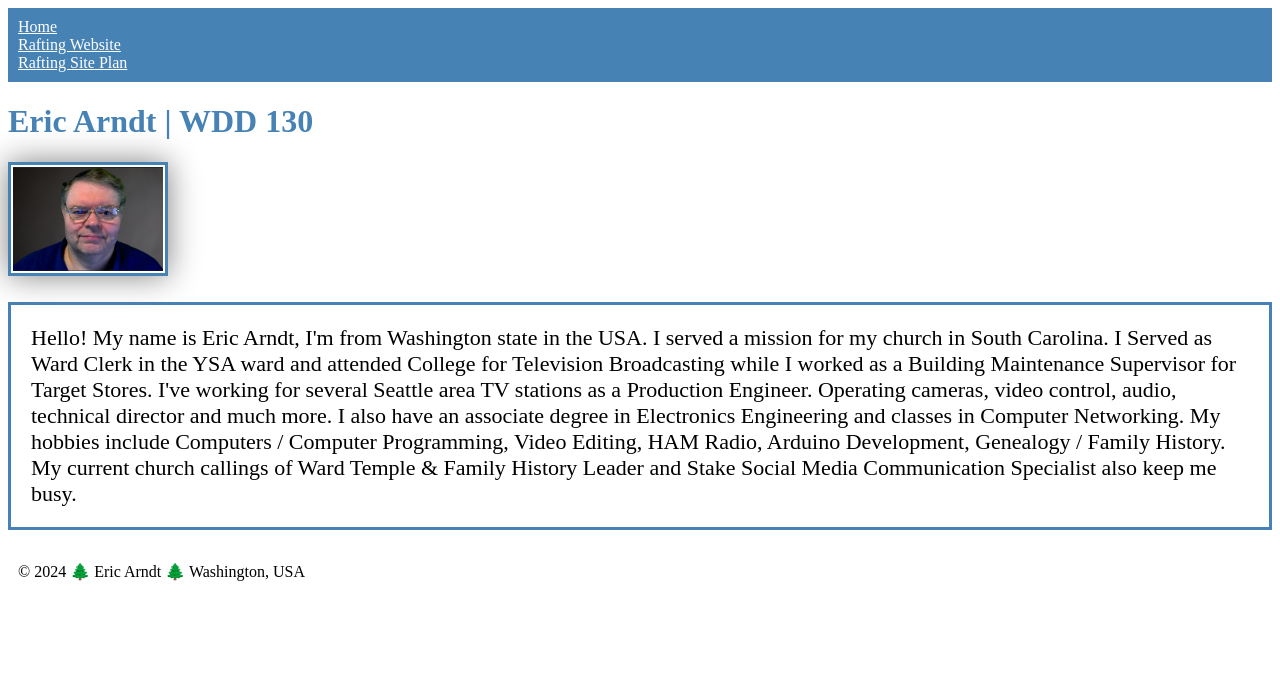
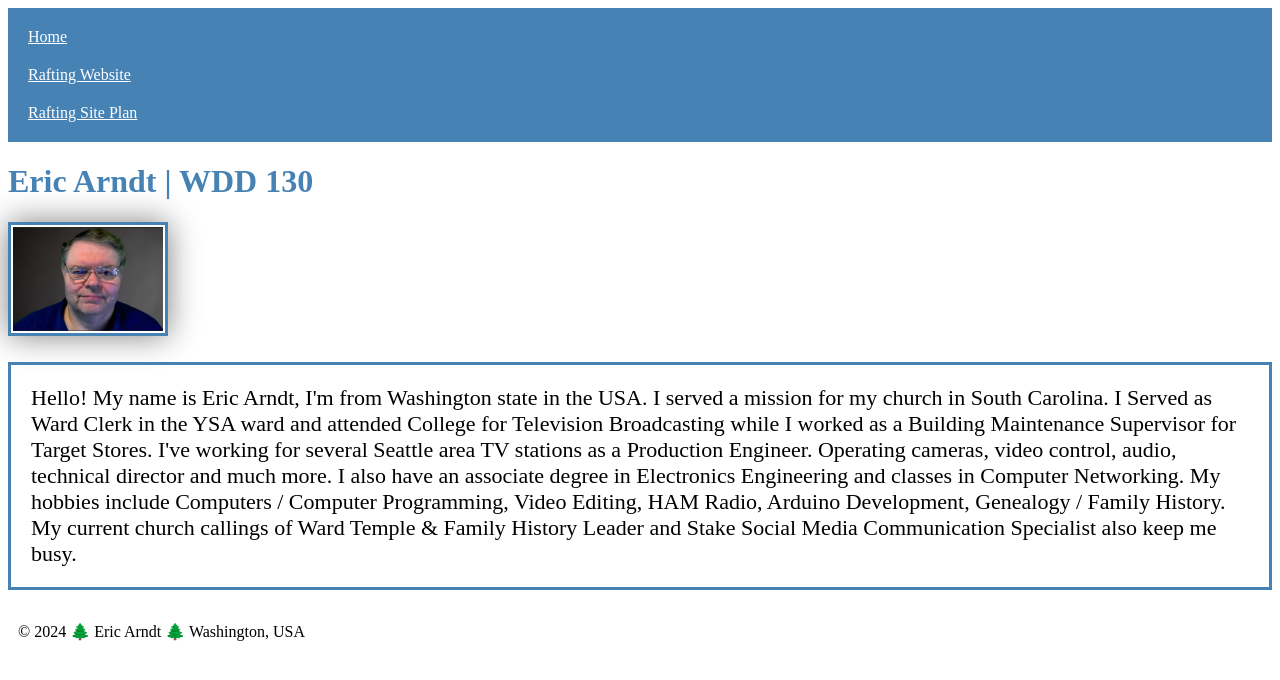
Before and after one commit to e-arndt/wdd130, a plain HTML site: page index.html in a window 1280 px wide. Drawn offline with Linux system fonts and the light colour scheme.

Commit message:
add missing unit type after number (20 becomes 10px)

```diff
--- a/styles/styles.css
+++ b/styles/styles.css
@@ -1,6 +1,6 @@
 nav {background-color: steelblue; padding: 10px;}
 
-nav a {color: white; display: block; padding: 20;}
+nav a {color: white; display: block; padding: 10px;}
 
 h1 {color: steelblue;}
 
```
